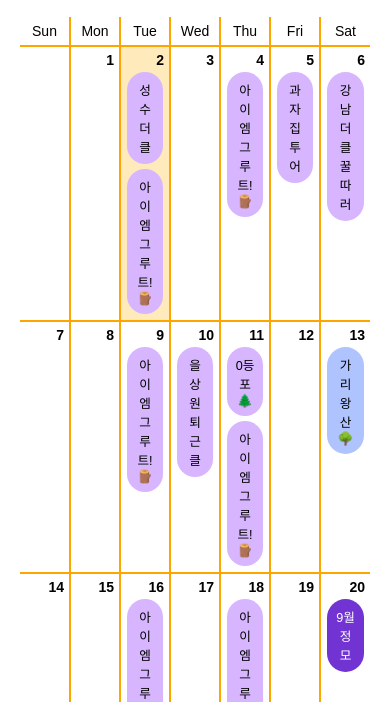
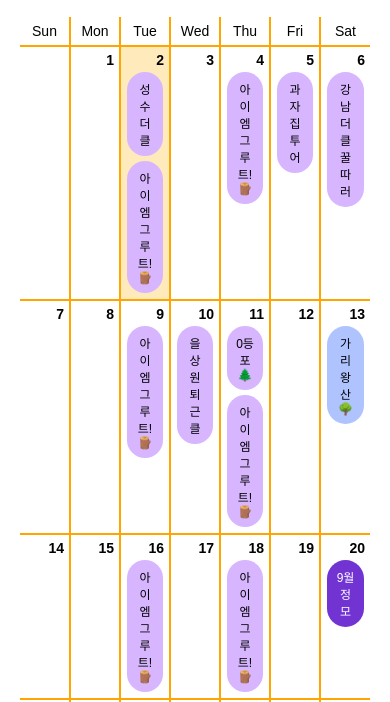
Before and after one commit to alff8059/clmad_schedule, a plain HTML site: page index.html in a window 390 px wide. Shown: the part 125-827 px from the top of the page. Drawn offline with Linux system fonts and the light colour scheme; a web font is replaced by a local one.

Commit message:
Update index.css

```diff
--- a/index.css
+++ b/index.css
@@ -180,7 +180,7 @@ body {
   height: auto;
   padding: 10px;
   border-radius: 25px;
-  font-size: 9.5pt;
+  font-size: 9pt;
   color: white;
   cursor: pointer;
   max-width: 55px;
@@ -250,5 +250,6 @@ body {
   }
   .days > div {
     padding-top: 20px;
+    min-height: 80px; /* 요일칸은 날짜칸보다 얕게 */
   }
 }
```
